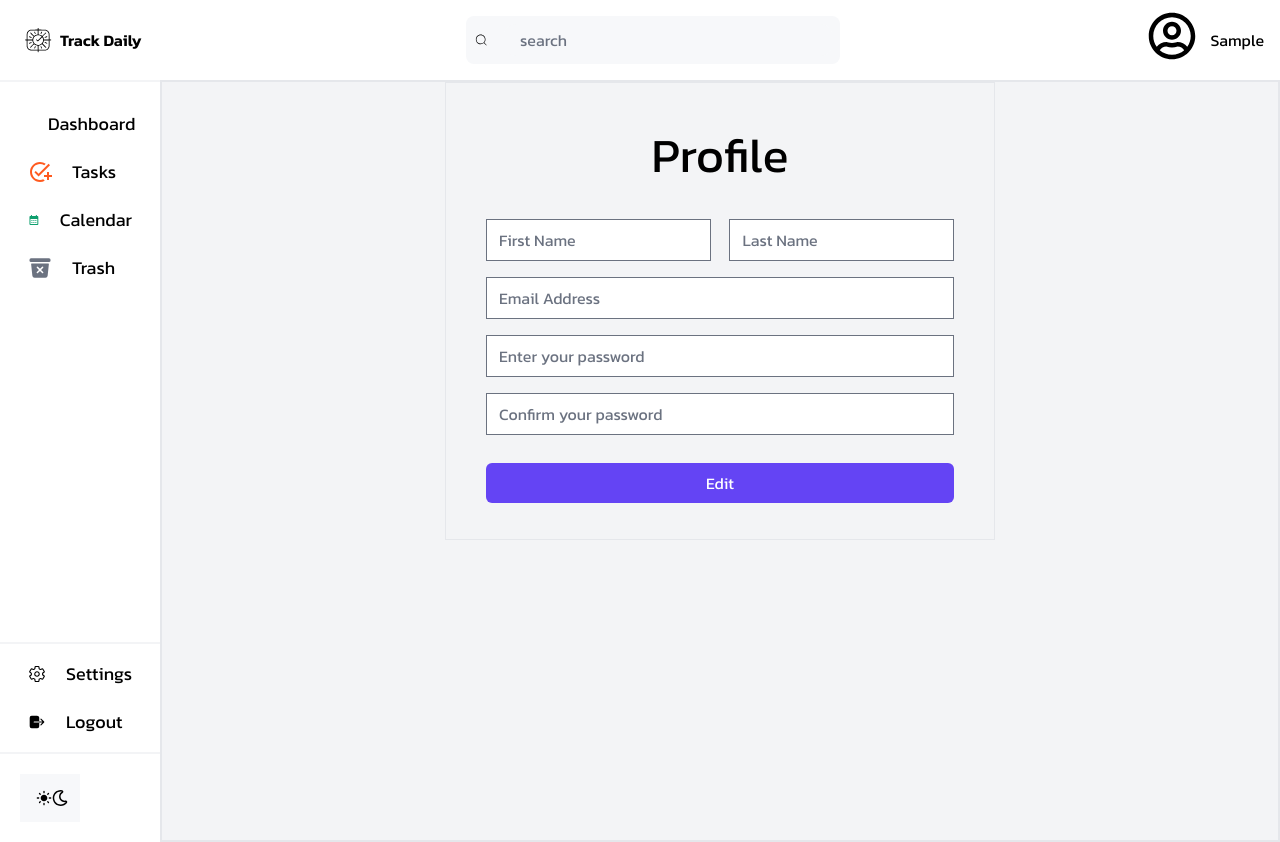
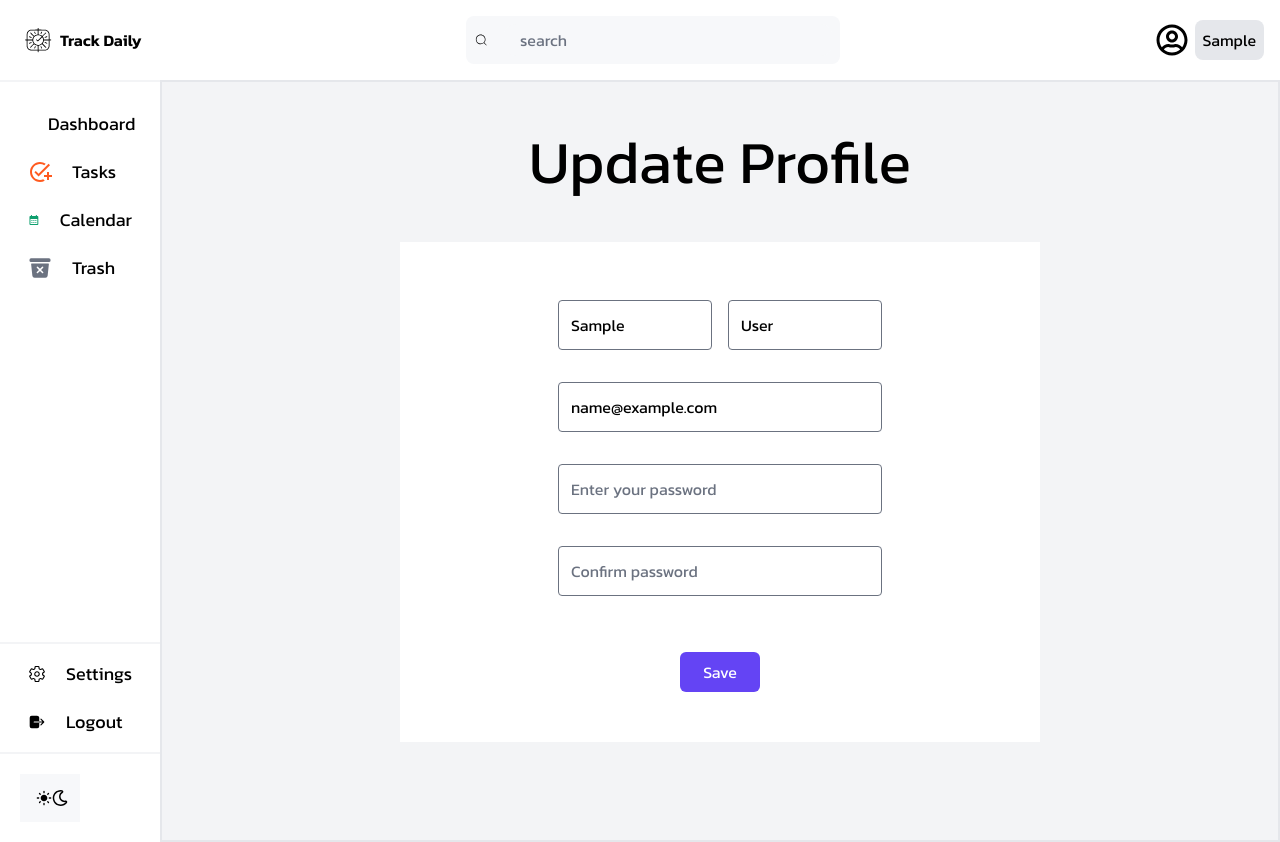
Before and after one commit to fanelob46/Track-Daily, a React (Vite) app in the folder frontend/: page /profile in a window 1280 px wide. Built offline with nearby package versions, Linux system fonts and the light colour scheme; sample sign-in values are in the browser's storage.

Commit message:
latest code

```diff
--- a/frontend/package.json
+++ b/frontend/package.json
@@ -24,6 +24,7 @@
     "react-icons": "^5.3.0",
     "react-redux": "^9.1.2",
     "react-router-dom": "^7.0.1",
+    "react-toastify": "^10.0.6",
     "zustand": "^5.0.1"
   },
   "devDependencies": {
--- a/frontend/src/components/AuthForm.tsx
+++ b/frontend/src/components/AuthForm.tsx
@@ -48,7 +48,7 @@ const AuthForm = ({ name, type, submitFunction, error }: AuthFormProps) => {
   return (
     <form
       onSubmit={handleSubmit}
-      className="flex border flex-col py-4 px-10  w-full max-w-[550px] mx-auto"
+      className="flex border flex-col py-4 px-10 w-full max-w-[550px] mx-auto"
     >
       <h1 className="text-5xl my-8 text-center">{name}</h1>
 
--- a/frontend/src/components/Button.tsx
+++ b/frontend/src/components/Button.tsx
@@ -13,4 +13,4 @@ const Button = ({ name, buttonFunction }: ButtonsProps) => {
   );
 };
 
-export default Button
+export default Button;
--- a/frontend/src/components/Navbar.tsx
+++ b/frontend/src/components/Navbar.tsx
@@ -21,9 +21,9 @@ export default function Navbar() {
         ></input>
       </div>
       {userInfo ? (
-        <Link to="/profile" className="flex w-[100px] justify-between">
-          <FaRegUserCircle className="scale-[3]" />
-          <div>
+        <Link to="/profile" className="flex w-[100px] justify-between items-center">
+          <FaRegUserCircle className="scale-[2]" />
+          <div className="bg-gray-200 p-2 rounded-lg">
             <p>{userInfo.firstName}</p>
           </div>
         </Link>
--- a/frontend/src/components/TaskCard.tsx
+++ b/frontend/src/components/TaskCard.tsx
@@ -31,7 +31,7 @@ const TaskCard: React.FC<TaskCardProps> = ({ task }) => {
     "Shopping",
     "Personal",
     "Gym",
-    "O ther",
+    "Other",
   ];
 
   const handleDelete = async (taskId: string) => {
--- a/frontend/src/components/UserInfo.tsx
+++ b/frontend/src/components/UserInfo.tsx
@@ -22,7 +22,7 @@ const UserInfo = () => {
 
   return (
     <div className="p-6 w-[30%] space-y-2">
-      <div className="flex items-center text-xl gap-2 font-semibold">
+      <div className="flex items-center text-xl gap-2 font-semibold w-full">
         <p>
           Hello, {userInfo?.firstName} {userInfo?.lastName}!
         </p>
--- a/frontend/src/pages/UserProfile.tsx
+++ b/frontend/src/pages/UserProfile.tsx
@@ -1,30 +1,113 @@
-import React from 'react';
-import AuthForm from '../components/AuthForm';
-import { UserFormData } from '../definitions';
-import { useSelector } from 'react-redux';
-import { RootState } from '../store';
+import React, { FormEvent } from "react";
+import { Link, useNavigate } from "react-router-dom";
+import { useState, useEffect } from "react";
+import { useDispatch, useSelector } from "react-redux";
+import { setCredentials } from "../slices/authSlices";
+import { useUpdateUserMutation } from "../slices/userApiSlice";
+import { RootState } from "../store";
+import Button from "../components/Button";
+
 
 export const UserProfile = () => {
   const { userInfo } = useSelector((state: RootState) => state.auth);
+  const [firstName, setFirstName] = useState(userInfo?.firstName || "");
+  const [lastName, setLastName] = useState(userInfo?.lastName || "");
+  const [email, setEmail] = useState(userInfo?.email || "");
+  const [password, setPassword] = useState("");
+  const [confirmPassword, setConfirmPassword] = useState("");
+  const [error, setError] = useState("");
+  const [success, setSuccess] = useState("");
 
-  const handleSaveProfile = async (userData: UserFormData) => {
-    console.log('Saving user data:', userData);
-    // Implement the logic to update user profile
+  const navigate = useNavigate();
+  const dispatch = useDispatch();
+
+  const [updateProfile] = useUpdateUserMutation();
+
+  // useEffect(() => {
+  //   setFirstName(userInfo.firstName);
+  //   setLastName(userInfo.lastName);
+  //   setEmail(userInfo.email);
+  // }, [userInfo.setFirstName, userInfo.setLastName, userInfo.setEmail]);
+
+  const handleSubmit = async (e: FormEvent<HTMLFormElement>) => {
+    e.preventDefault();
+    if (password !== confirmPassword) {
+      setError("Passwords do not match");
+      return;
+    } else {
+      try {
+        const res = await updateProfile({
+          firstName,
+          lastName,
+          email,
+          password,
+        }).unwrap();
+        dispatch(setCredentials({ ...res }));
+        setError("");
+        setSuccess("Profile updated");
+      } catch (err) {
+        console.log(err);
+      }
+    }
   };
 
-  if (!userInfo) {
-    return <p>Loading user data...</p>;
-  }
-
   return (
-    <div>
-      <AuthForm
-        name="Profile"
-        type="edit"
-        initialValues={userInfo}
-        submitFunction={handleSaveProfile}
-        error=""
-      />
+    <div className="flex flex-col gap-[50px] items-center >                                                                                            ">
+      <div className="pt-[50px]">
+        <h1 className="text-[60px]">Update Profile</h1>
+      </div>
+      <form
+        onSubmit={handleSubmit}
+        className="flex flex-col gap-4 items-center bg-white p-[50px] w-[50vw]"
+      >
+        <div className="flex justify-between space-x-4 w-[60%]">
+          <input
+            type="text"
+            placeholder="First name"
+            value={firstName}
+            onChange={(e) => setFirstName(e.target.value)}
+            className="p-3 w-full border rounded"
+            required
+          />
+          <input
+            type="text"
+            placeholder="Last name"
+            value={lastName}
+            onChange={(e) => setLastName(e.target.value)}
+            className="p-3 w-full border rounded"
+            required
+          />
+        </div>
+        <input
+          type="email"
+          placeholder="Email"
+          value={email}
+          onChange={(e) => setEmail(e.target.value)}
+          className="p-3 w-[60%] border rounded"
+          required
+        />
+        <input
+          type="password"
+          placeholder="Enter your password"
+          value={password}
+          onChange={(e) => setPassword(e.target.value)}
+          className="p-3 w-[60%] border rounded"
+          required
+        />
+        <input
+          type="password"
+          placeholder="Confirm password"
+          value={confirmPassword}
+          onChange={(e) => setConfirmPassword(e.target.value)}
+          className="p-3 w-[60%] border rounded"
+          required
+        />
+        <p className="text-red-400">{error}</p>
+        <p className="text-green-400">{success}</p>
+        <div>
+          <Button name={"Save"} buttonFunction={handleSubmit} />
+        </div>
+      </form>
     </div>
   );
 };
```
Also changed, not shown: frontend/src/pages/TasksPage.tsx (+1 -17 lines), frontend/src/slices/userApiSlice.ts (+6 -2 lines), 2 other files (tests, documents, lock files or other folders).
